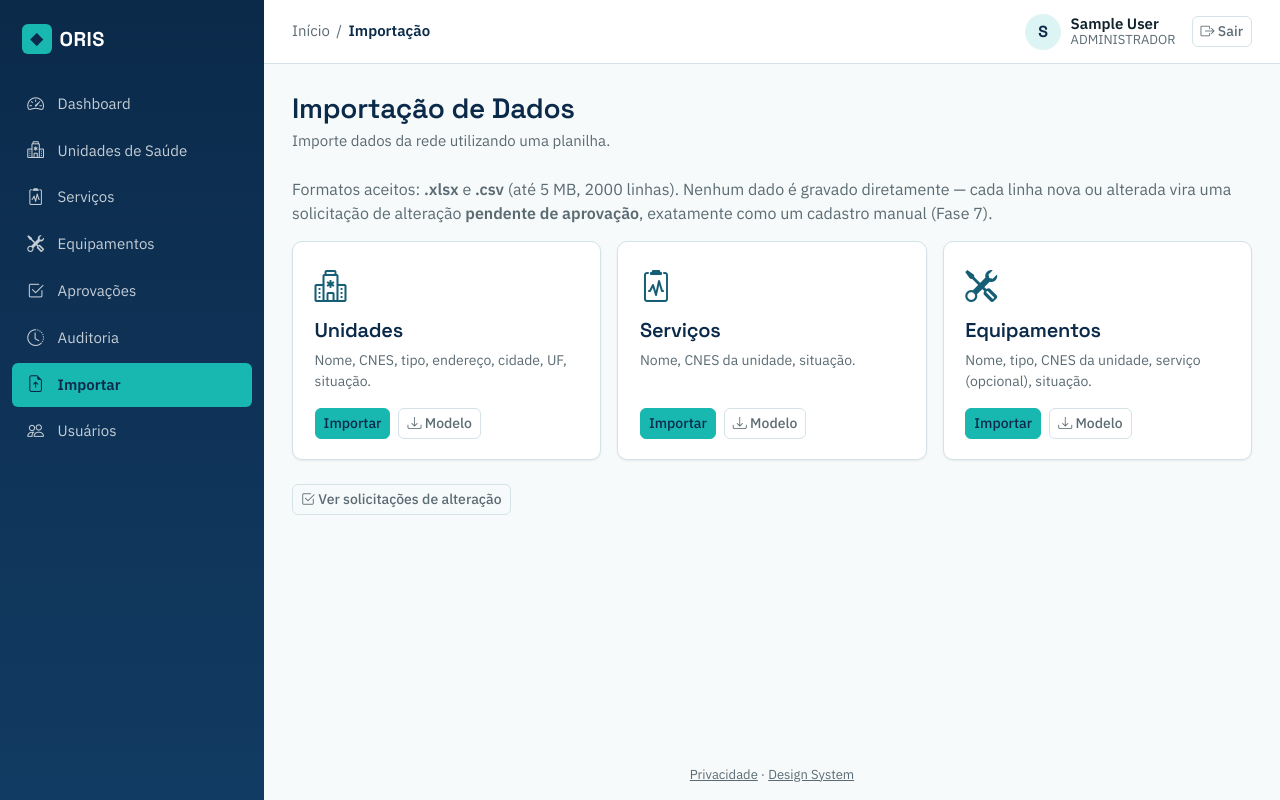
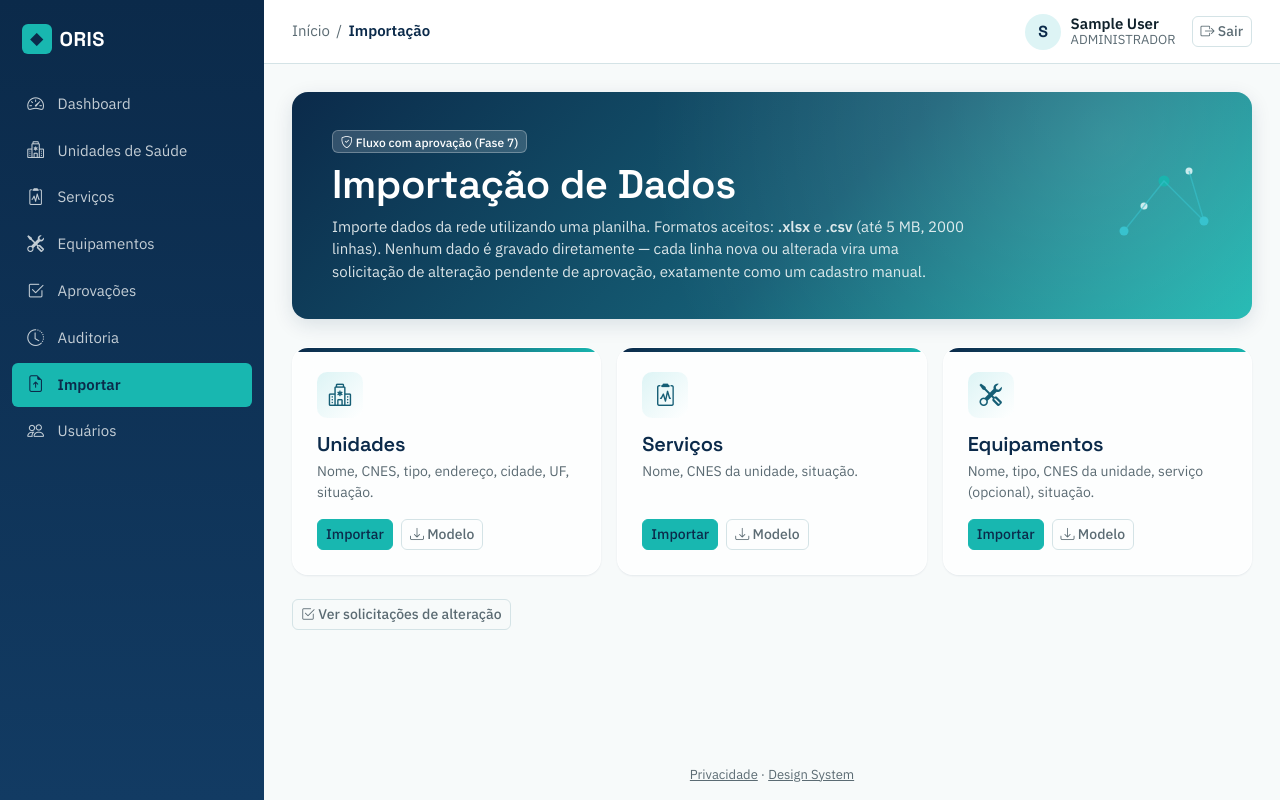
Before and after one commit to TiagoAlcoforadoSantos/oris, a Flask app: page /importacao in a window 1280 px wide. Run offline with Flask 3, Linux system fonts and the light colour scheme; the visitor is signed in with stand-in values (Sample User, id 1); parts of the project's set-up code (start-up, migrations or seed data) failed here and were passed over; some libraries are stand-ins or nearby versions.

Commit message:
feat(ux): redesign premium da importacao (glassmorphism + gradiente)
Segunda passada visual sobre as 5 telas de Importacao (index, nova,
mapeamento, validacao_erros, previa), elevando o acabamento para um
padrao Health-Tech/Gov-Tech premium.

- app/static/css/importacao-premium.css (novo): carregado SOMENTE
  nas 5 telas de Importacao via {% block extra_css %} -- nenhuma
  outra tela do sistema e afetada. Construido inteiramente sobre os
  tokens ja existentes em tokens.css (nenhuma cor nova inventada):
    - hero com gradiente navy -> petroleo -> turquesa + elemento
      grafico discreto de conectividade
    - cards de entidade em glassmorphism (backdrop-filter: blur) com
      borda gradiente no topo e elevacao sutil no hover
    - area de upload com borda tracejada e icone circular em gradiente
    - linhas de mapeamento como 'chips' fluidos em vez de tabela rigida
    - indicadores com barra de cor semantica sutil
  Sem neon, sem glow exagerado, sem excesso de efeitos 3D.

- app/templates/importacao/*.html: SOMENTE markup/classes alteradas --
  toda variavel Jinja, url_for, action de formulario e name de campo
  permanecem exatamente iguais. Nenhuma rota, service, regra de
  negocio, RBAC, CSRF, auditoria ou fluxo de aprovacao foi tocado.

Achado corrigido durante a validacao visual: o icone circular da area
de upload usava display:inline-flex com margin:0 auto, que nao
centraliza de forma confiavel (margin:auto exige elemento de nivel de
bloco) -- corrigido para display:flex.

32 testes de importacao existentes + suite completa: 369/369 passando,
sem nenhuma regressao (nenhum teste novo foi necessario, ja que o
comportamento funcional nao mudou).

Validado com SQLite em memoria: fluxo completo upload -> mapeamento ->
previa -> confirmacao -> PENDENTE, e o caminho de erro de validacao,
ambos idênticos ao anterior. Nenhum dado de teste persistido durante a
geracao das screenshots (fluxo nunca foi confirmado).

5 screenshots em docs/screenshots/: importacao-index-premium.png,
importacao-nova-premium.png, importacao-mapeamento-premium.png,
importacao-validacao-premium.png, importacao-previa-premium.png.

```diff
--- /dev/null
+++ b/app/static/css/importacao-premium.css
@@ -0,0 +1,307 @@
+/*
+ * ORIS — Importação "Premium" (redesign visual, pós-13B)
+ * ---------------------------------------------------------------
+ * Camada de estilo EXCLUSIVA das 5 telas de Importação
+ * (index/nova/mapeamento/validacao_erros/previa), carregada só
+ * nelas via {% block extra_css %} — não afeta nenhuma outra tela
+ * do sistema. Construída inteiramente sobre os tokens já existentes
+ * em tokens.css (nenhuma cor nova foi inventada) e sobre os
+ * componentes do Design System (.oris-panel, .oris-stat-strip etc.),
+ * que continuam funcionando normalmente nas demais telas.
+ *
+ * Direção: Health-Tech / Gov-Tech premium — glassmorphism sutil,
+ * gradiente navy → petróleo → turquesa, profundidade e microinterações
+ * discretas. Sem neon, sem glow exagerado, sem efeitos 3D.
+ *
+ * Todas as classes aqui usam o prefixo "oris-import-" para nunca
+ * colidir com o Design System global.
+ */
+
+/* ---- Hero da página inicial (index.html) -------------------------- */
+
+.oris-import-hero {
+    position: relative;
+    overflow: hidden;
+    border-radius: var(--oris-radius-lg);
+    padding: 2.25rem 2.5rem;
+    margin-bottom: 1.75rem;
+    background: linear-gradient(135deg, var(--oris-navy) 0%, var(--oris-petroleum) 55%, var(--oris-teal) 100%);
+    background-color: var(--oris-navy); /* fallback sólido sem suporte a gradiente */
+    color: var(--oris-text-on-dark);
+    box-shadow: var(--oris-shadow-md);
+}
+
+/* Camada de "vidro" bem sutil por cima do gradiente — glassmorphism
+   discreto, não um efeito chamativo. */
+.oris-import-hero::before {
+    content: "";
+    position: absolute;
+    inset: 0;
+    background: radial-gradient(circle at 85% 20%, rgba(255, 255, 255, 0.14), transparent 55%);
+    pointer-events: none;
+}
+
+.oris-import-hero-content {
+    position: relative;
+    z-index: 1;
+    max-width: 640px;
+}
+
+.oris-import-hero h1 {
+    color: var(--oris-white);
+    margin-bottom: 0.4rem;
+}
+
+.oris-import-hero p {
+    color: rgba(247, 250, 250, 0.88);
+    margin-bottom: 0;
+    font-size: var(--oris-fs-sm);
+}
+
+.oris-import-hero .badge {
+    background: rgba(255, 255, 255, 0.16);
+    border: 1px solid rgba(255, 255, 255, 0.28);
+    color: var(--oris-white);
+    font-weight: 500;
+}
+
+/* Ícone decorativo discreto (conectividade / saúde) no canto do hero —
+   um SVG simples embutido no template, estilizado aqui. */
+.oris-import-hero-icon {
+    position: absolute;
+    right: 1.75rem;
+    top: 50%;
+    transform: translateY(-50%);
+    opacity: 0.9;
+    z-index: 1;
+}
+
+@media (max-width: 767.98px) {
+    .oris-import-hero-icon {
+        display: none;
+    }
+}
+
+/* ---- Cards de entidade (glassmorphism) ------------------------------ */
+
+.oris-import-card {
+    position: relative;
+    height: 100%;
+    display: flex;
+    flex-direction: column;
+    padding: 1.5rem;
+    border-radius: var(--oris-radius-lg);
+    background: rgba(255, 255, 255, 0.72);
+    backdrop-filter: blur(14px);
+    -webkit-backdrop-filter: blur(14px);
+    border: 1px solid rgba(255, 255, 255, 0.6);
+    box-shadow: var(--oris-shadow-sm);
+    overflow: hidden;
+    transition: transform 0.2s ease, box-shadow 0.2s ease;
+}
+
+.oris-import-card::before {
+    content: "";
+    position: absolute;
+    inset: 0 0 auto 0;
+    height: 4px;
+    background: linear-gradient(90deg, var(--oris-navy), var(--oris-petroleum), var(--oris-teal));
+}
+
+.oris-import-card:hover {
+    transform: translateY(-3px);
+    box-shadow: var(--oris-shadow-md);
+}
+
+.oris-import-card-icon {
+    display: inline-flex;
+    align-items: center;
+    justify-content: center;
+    width: 46px;
+    height: 46px;
+    border-radius: var(--oris-radius-md);
+    background: linear-gradient(135deg, var(--oris-surface), var(--oris-white));
+    color: var(--oris-petroleum);
+    font-size: 1.4rem;
+    margin-bottom: 0.85rem;
+}
+
+.oris-import-card h2 {
+    font-size: var(--oris-fs-lg);
+    margin-bottom: 0.35rem;
+}
+
+.oris-import-card p {
+    flex-grow: 1;
+}
+
+/* ---- Área de upload (glass + gradiente na borda) -------------------- */
+
+.oris-import-upload {
+    position: relative;
+    text-align: center;
+    padding: 2.5rem 1.75rem;
+    border-radius: var(--oris-radius-lg);
+    background: linear-gradient(180deg, var(--oris-surface) 0%, var(--oris-white) 100%);
+    border: 1.5px dashed var(--oris-petroleum);
+    transition: border-color 0.2s ease, background-color 0.2s ease;
+}
+
+.oris-import-upload:focus-within,
+.oris-import-upload:hover {
+    border-color: var(--oris-teal);
+    background: linear-gradient(180deg, #ffffff 0%, var(--oris-surface) 100%);
+}
+
+.oris-import-upload-icon {
+    display: flex;
+    align-items: center;
+    justify-content: center;
+    width: 64px;
+    height: 64px;
+    border-radius: 50%;
+    background: linear-gradient(135deg, var(--oris-navy), var(--oris-petroleum));
+    color: var(--oris-white);
+    font-size: 1.75rem;
+    margin: 0 auto 1rem;
+}
+
+.oris-import-upload input[type="file"] {
+    max-width: 420px;
+    margin: 0.75rem auto 0;
+}
+
+/* ---- Painéis em "vidro" (mapeamento / prévia / validação) ------------ */
+
+.oris-import-panel {
+    border-radius: var(--oris-radius-lg);
+    background: rgba(255, 255, 255, 0.78);
+    backdrop-filter: blur(10px);
+    -webkit-backdrop-filter: blur(10px);
+    border: 1px solid rgba(255, 255, 255, 0.6);
+    box-shadow: var(--oris-shadow-sm);
+    padding: 1.5rem 1.65rem;
+}
+
+/* ---- Indicadores (stat strip) com toque premium ---------------------- */
+
+.oris-import-stat-strip {
+    display: grid;
+    grid-template-columns: repeat(auto-fit, minmax(140px, 1fr));
+    gap: 1rem;
+    margin-bottom: 1.5rem;
+}
+
+.oris-import-stat-card {
+    position: relative;
+    padding: 1.1rem 1.25rem;
+    border-radius: var(--oris-radius-md);
+    background: rgba(255, 255, 255, 0.75);
+    backdrop-filter: blur(8px);
+    -webkit-backdrop-filter: blur(8px);
+    border: 1px solid var(--oris-border);
+    overflow: hidden;
+}
+
+.oris-import-stat-card::after {
+    content: "";
+    position: absolute;
+    inset: auto 0 0 0;
+    height: 3px;
+    background: linear-gradient(90deg, var(--oris-navy), var(--oris-teal));
+    opacity: 0.85;
+}
+
+.oris-import-stat-card--success::after { background: var(--oris-success); }
+.oris-import-stat-card--danger::after { background: var(--oris-danger); }
+
+.oris-import-stat-value {
+    display: block;
+    font-family: var(--oris-font-display);
+    font-size: var(--oris-fs-2xl);
+    font-weight: 700;
+    color: var(--oris-navy);
+    line-height: 1.15;
+}
+
+.oris-import-stat-label {
+    display: block;
+    font-size: var(--oris-fs-xs);
+    text-transform: uppercase;
+    letter-spacing: 0.05em;
+    color: var(--oris-text-muted);
+    font-weight: 600;
+}
+
+/* ---- Mapeamento: chip de conexão coluna -> campo ---------------------- */
+
+.oris-import-map-row {
+    display: flex;
+    align-items: center;
+    gap: 0.9rem;
+    padding: 0.65rem 0;
+    border-bottom: 1px solid var(--oris-border);
+    flex-wrap: wrap;
+}
+
+.oris-import-map-row:last-child {
+    border-bottom: none;
+}
+
+.oris-import-map-field {
+    min-width: 190px;
+    font-weight: 600;
+    color: var(--oris-navy);
+    font-size: var(--oris-fs-sm);
+}
+
+.oris-import-map-field .text-muted {
+    font-weight: 500;
+}
+
+.oris-import-map-arrow {
+    display: inline-flex;
+    align-items: center;
+    justify-content: center;
+    width: 28px;
+    height: 28px;
+    border-radius: 50%;
+    background: linear-gradient(135deg, var(--oris-surface), var(--oris-white));
+    color: var(--oris-petroleum);
+    font-size: 0.9rem;
+    flex-shrink: 0;
+}
+
+.oris-import-map-select {
+    flex: 1 1 240px;
+    min-width: 200px;
+}
+
+/* ---- Classificação (prévia) com leve gradiente por status ------------- */
+
+.oris-import-badge-novo {
+    background: linear-gradient(120deg, var(--oris-success), #2f9e63);
+    color: var(--oris-white);
+}
+
+.oris-import-badge-alterado {
+    background: linear-gradient(120deg, var(--oris-warning), #d99126);
+    color: var(--oris-text);
+}
+
+.oris-import-badge-sem-alteracao {
+    background: var(--oris-text-muted);
+    color: var(--oris-white);
+}
+
+/* ---- Responsividade -------------------------------------------------- */
+
+@media (max-width: 575.98px) {
+    .oris-import-hero {
+        padding: 1.5rem;
+    }
+
+    .oris-import-upload {
+        padding: 1.75rem 1.1rem;
+    }
+}
--- a/app/templates/importacao/index.html
+++ b/app/templates/importacao/index.html
@@ -8,29 +8,44 @@
     <span class="oris-breadcrumb-current">Importação</span>
 {% endblock %}
 
+{% block extra_css %}
+<link href="{{ url_for('static', filename='css/importacao-premium.css') }}" rel="stylesheet">
+{% endblock %}
+
 {% block content %}
-<div class="oris-page-header">
-    <div>
+<section class="oris-import-hero">
+    <div class="oris-import-hero-content">
+        <span class="badge mb-2"><i class="bi bi-shield-check" aria-hidden="true"></i> Fluxo com aprovação (Fase 7)</span>
         <h1>Importação de Dados</h1>
-        <p>Importe dados da rede utilizando uma planilha.</p>
+        <p>
+            Importe dados da rede utilizando uma planilha. Formatos aceitos:
+            <strong>.xlsx</strong> e <strong>.csv</strong> (até
+            {{ limite_tamanho_mb }} MB, {{ limite_linhas }} linhas). Nenhum
+            dado é gravado diretamente — cada linha nova ou alterada vira uma
+            solicitação de alteração pendente de aprovação, exatamente como
+            um cadastro manual.
+        </p>
     </div>
-</div>
-
-<p class="text-muted">
-    Formatos aceitos: <strong>.xlsx</strong> e <strong>.csv</strong>
-    (até {{ limite_tamanho_mb }} MB, {{ limite_linhas }} linhas). Nenhum
-    dado é gravado diretamente — cada linha nova ou alterada vira uma
-    solicitação de alteração <strong>pendente de aprovação</strong>,
-    exatamente como um cadastro manual (Fase 7).
-</p>
+    <div class="oris-import-hero-icon" aria-hidden="true">
+        <svg width="120" height="110" viewBox="0 0 120 110" xmlns="http://www.w3.org/2000/svg" fill="none">
+            <circle cx="20" cy="80" r="4.5" fill="#39C6D3" />
+            <circle cx="60" cy="30" r="5.5" fill="#18B7B0" />
+            <circle cx="100" cy="70" r="4.5" fill="#39C6D3" />
+            <circle cx="85" cy="20" r="3.5" fill="#DDF4F5" />
+            <circle cx="40" cy="55" r="3.5" fill="#DDF4F5" />
+            <path d="M20 80 L60 30 L100 70 L85 20 M60 30 L40 55"
+                  stroke="#39C6D3" stroke-opacity="0.6" stroke-width="1.4" />
+        </svg>
+    </div>
+</section>
 
 {% if pode_importar %}
 <div class="row row-cols-1 row-cols-md-3 g-3 mb-4">
     <div class="col">
-        <div class="oris-panel h-100 d-flex flex-column">
-            <i class="bi bi-hospital fs-2 mb-2" style="color: var(--oris-petroleum);" aria-hidden="true"></i>
-            <h2 class="h5">Unidades</h2>
-            <p class="text-muted small flex-grow-1">Nome, CNES, tipo, endereço, cidade, UF, situação.</p>
+        <div class="oris-import-card">
+            <div class="oris-import-card-icon"><i class="bi bi-hospital" aria-hidden="true"></i></div>
+            <h2>Unidades</h2>
+            <p class="text-muted small">Nome, CNES, tipo, endereço, cidade, UF, situação.</p>
             <div class="d-flex gap-2">
                 <a href="{{ url_for('importacao.nova', entidade='unidades') }}" class="btn btn-primary btn-sm">Importar</a>
                 <a href="{{ url_for('importacao.template', entidade='unidades') }}" class="btn btn-outline-secondary btn-sm">
@@ -40,10 +55,10 @@
         </div>
     </div>
     <div class="col">
-        <div class="oris-panel h-100 d-flex flex-column">
-            <i class="bi bi-clipboard2-pulse fs-2 mb-2" style="color: var(--oris-petroleum);" aria-hidden="true"></i>
-            <h2 class="h5">Serviços</h2>
-            <p class="text-muted small flex-grow-1">Nome, CNES da unidade, situação.</p>
+        <div class="oris-import-card">
+            <div class="oris-import-card-icon"><i class="bi bi-clipboard2-pulse" aria-hidden="true"></i></div>
+            <h2>Serviços</h2>
+            <p class="text-muted small">Nome, CNES da unidade, situação.</p>
             <div class="d-flex gap-2">
                 <a href="{{ url_for('importacao.nova', entidade='servicos') }}" class="btn btn-primary btn-sm">Importar</a>
                 <a href="{{ url_for('importacao.template', entidade='servicos') }}" class="btn btn-outline-secondary btn-sm">
@@ -53,10 +68,10 @@
         </div>
     </div>
     <div class="col">
-        <div class="oris-panel h-100 d-flex flex-column">
-            <i class="bi bi-tools fs-2 mb-2" style="color: var(--oris-petroleum);" aria-hidden="true"></i>
-            <h2 class="h5">Equipamentos</h2>
-            <p class="text-muted small flex-grow-1">Nome, tipo, CNES da unidade, serviço (opcional), situação.</p>
+        <div class="oris-import-card">
+            <div class="oris-import-card-icon"><i class="bi bi-tools" aria-hidden="true"></i></div>
+            <h2>Equipamentos</h2>
+            <p class="text-muted small">Nome, tipo, CNES da unidade, serviço (opcional), situação.</p>
             <div class="d-flex gap-2">
                 <a href="{{ url_for('importacao.nova', entidade='equipamentos') }}" class="btn btn-primary btn-sm">Importar</a>
                 <a href="{{ url_for('importacao.template', entidade='equipamentos') }}" class="btn btn-outline-secondary btn-sm">
```
Also changed, not shown: app/templates/importacao/mapeamento.html (+18 -25 lines), app/templates/importacao/nova.html (+8 -4 lines), app/templates/importacao/previa.html (+21 -17 lines), app/templates/importacao/validacao_erros.html (+15 -11 lines), README.md, 5 other files.
